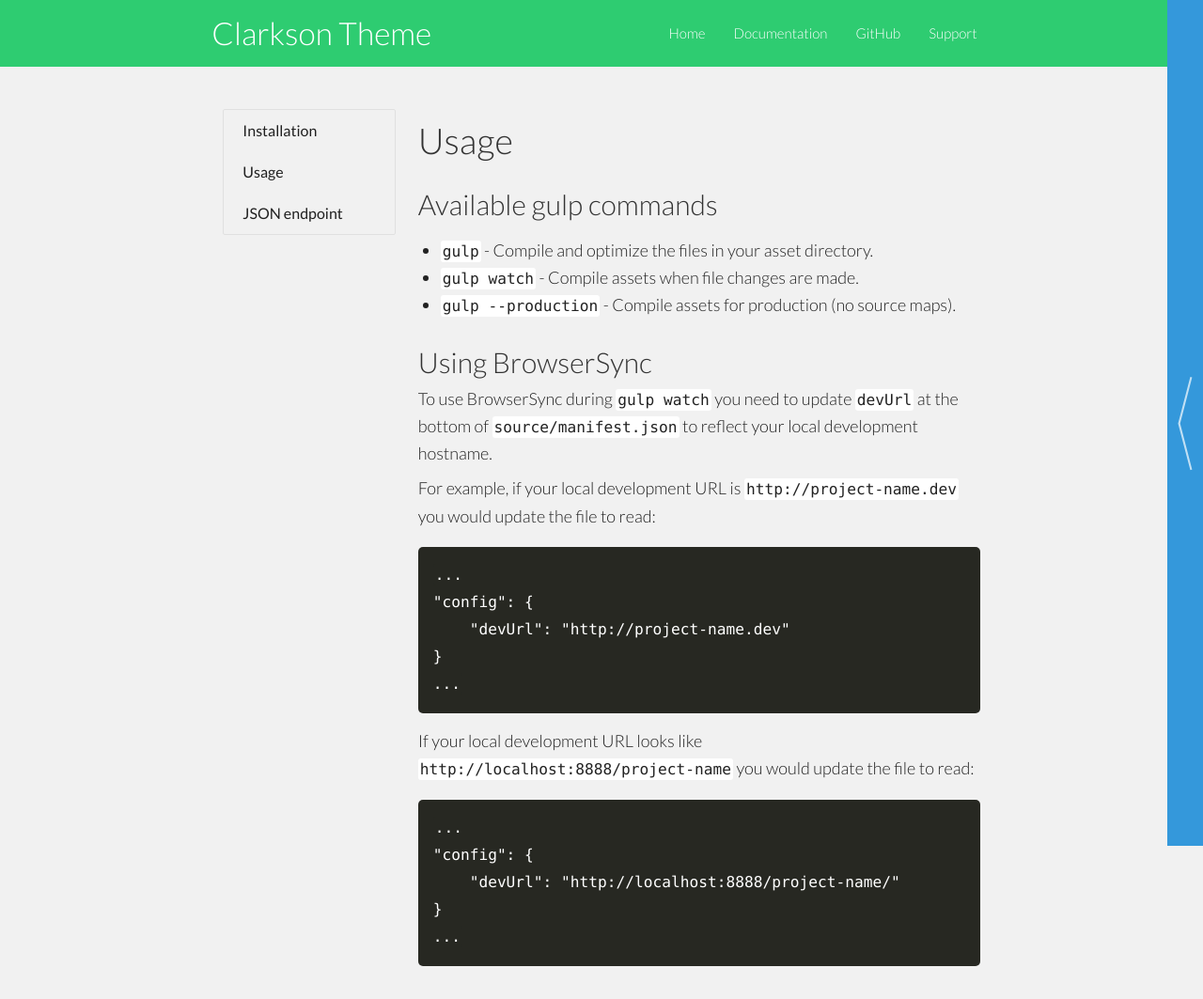
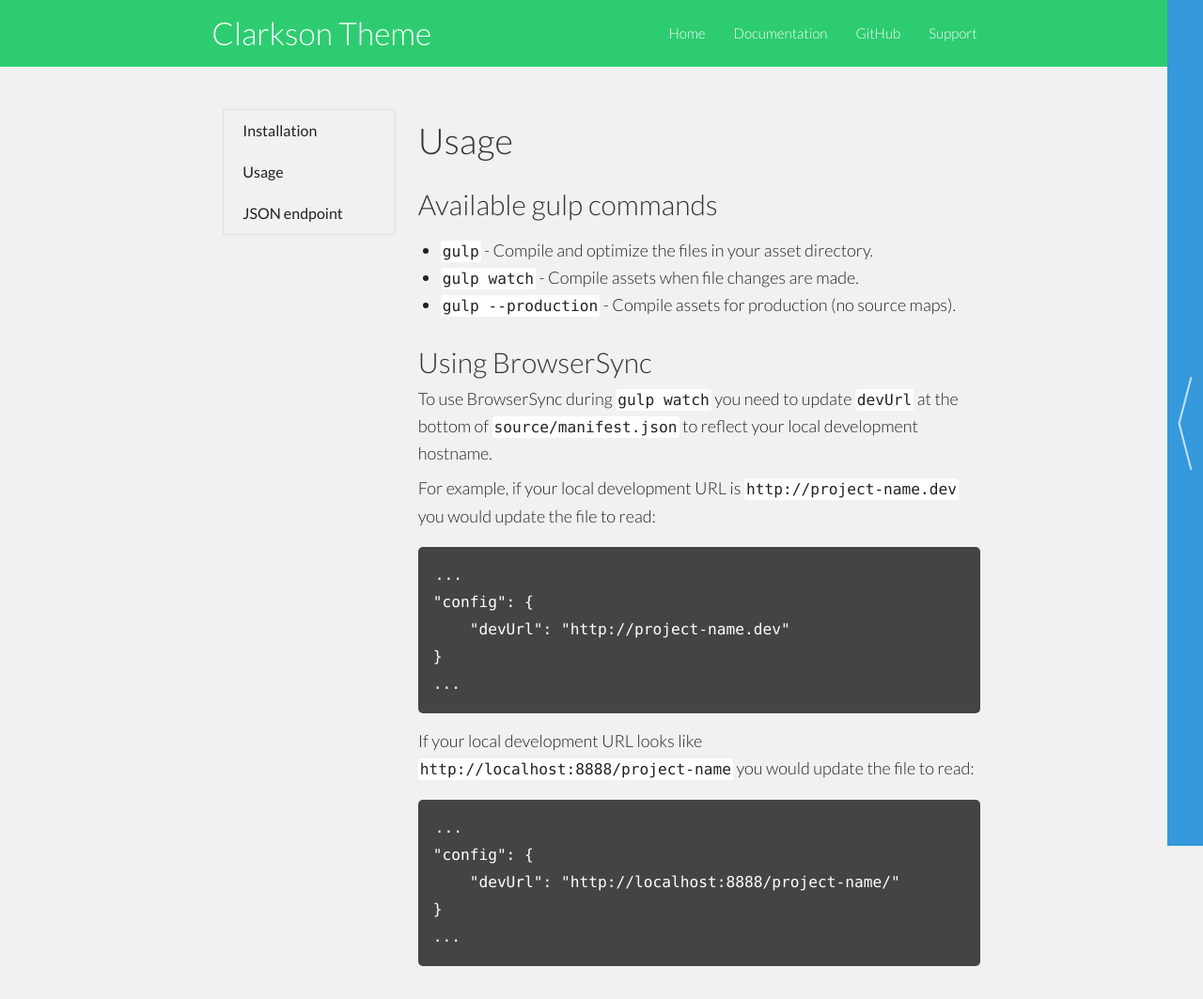
Before and after one commit to level-level/Clarkson-Theme, a Jekyll site: the page built from theme/docs/usage.md, in a window 1280 px wide. Shown: the whole page at 94% size. Built offline with Jekyll 4.4.1, drawn with Linux system fonts in a browser that asks for light colours; some web fonts are replaced.

Commit message:
tweak bg of code block

```diff
--- a/_sass/_tweaks.scss
+++ b/_sass/_tweaks.scss
@@ -18,13 +18,13 @@ html {
 
 pre {
   padding: 1rem;
-  background: #272822;
+  background: #444;
   word-wrap: normal;
   word-break: normal;
   border-radius: 5px;
 
   code {
-    background-color: #272822;
+    background-color: #444;
     color: white;
   }
 
```
